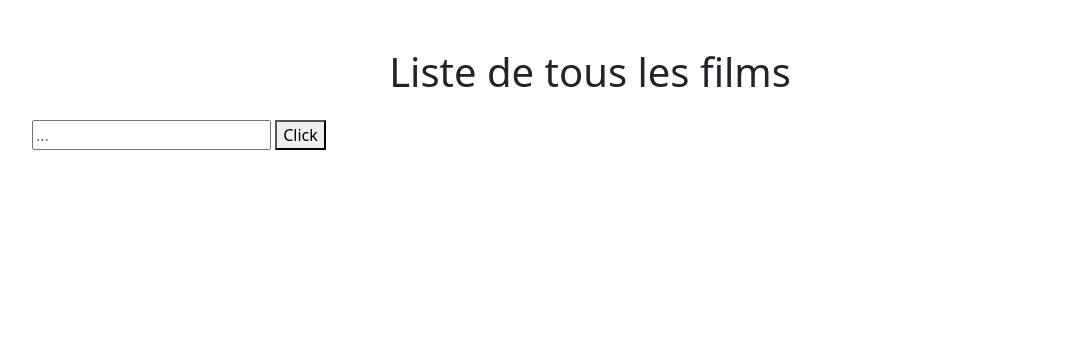
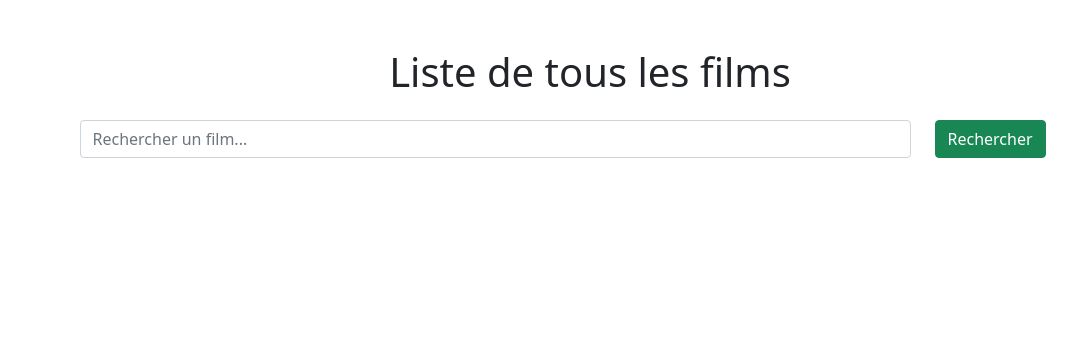
Before and after one commit to jeanmasso/sakila, a PHP site: page /views/films.php in a window 1280 px wide. Shown: the part 62-420 px from the top of the page, without its empty margins (50-1127 px from the left). Run offline with PHP 8.4, Linux system fonts and the light colour scheme; the visitor is signed in with stand-in values (Sample User, id 1); data that the repository does not hold is empty; some libraries are stand-ins or nearby versions.

Commit message:
maj de l'aspect de la barre de recherche et de son bouton

```diff
--- a/views/films.php
+++ b/views/films.php
@@ -12,8 +12,14 @@
     <h1 class="text-center">Liste de tous les films</h1>
   </div>
 
-  <input type="text" id="test" placeholder="..."/>
-  <button type="button" onclick="searchFilm()">Click</button>
+  <div class="row mb-4 justify-content-center">
+    <div class="col-9">
+      <input type="text" id="test" class="form-control" placeholder="Rechercher un film..."/>
+    </div>
+    <div class="col-2">
+      <button type="button" class="btn btn-success" onclick="searchFilm()">Rechercher</button>
+    </div>
+  </div>
 
   <div class="row g-3">
   <?php foreach ($films as $film): ?>
```
